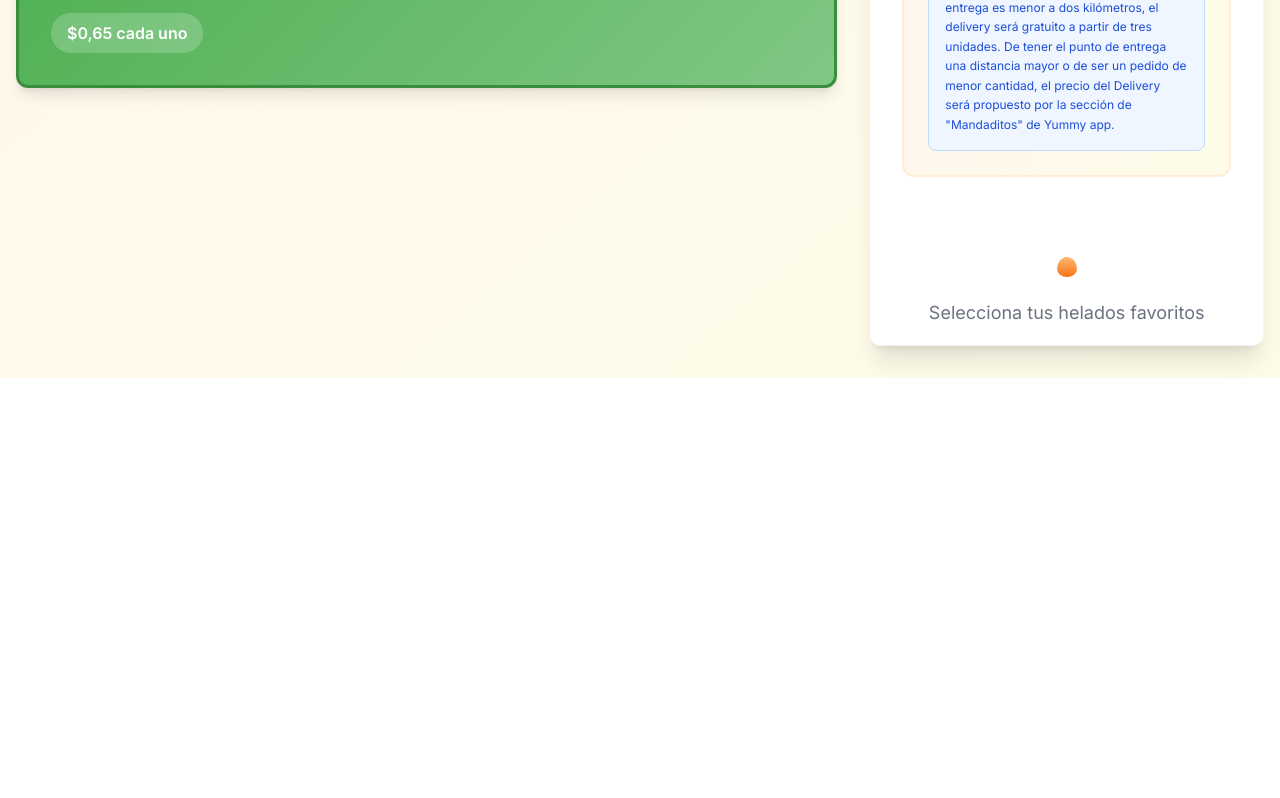
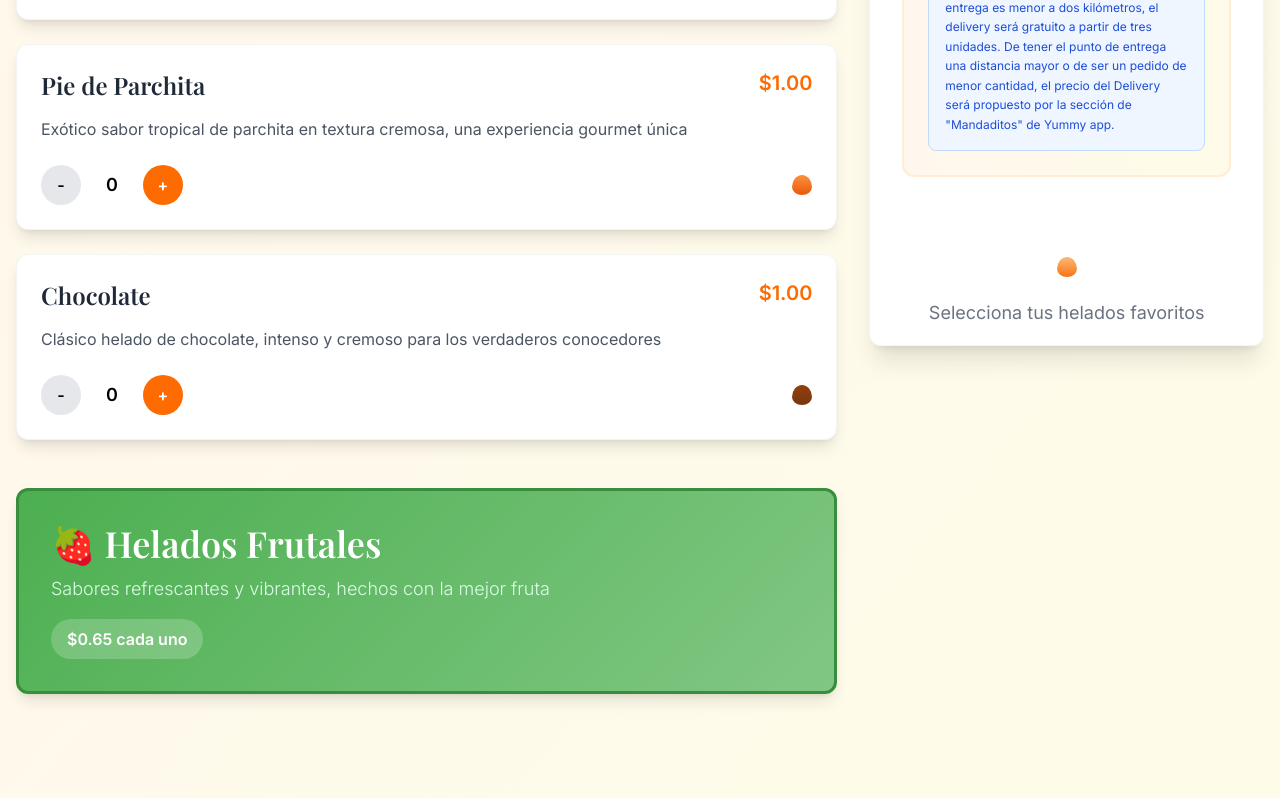
Before and after one commit to Toppays/Toppymenu, a plain HTML site: page index.html in a window 1280 px wide. Shown: the part 716-1514 px from the top of the page. Before the commit the page ends 1094 px from the top, so only its background shows below. Drawn offline with nearby package versions, Linux system fonts and the light colour scheme.

Commit message:
Update index.html

```diff
--- a/index.html
+++ b/index.html
@@ -78,7 +78,7 @@
                             <h2 class="font-playfair text-4xl font-semibold text-white mb-3">🍓 Helados Frutales</h2>
                             <p class="text-green-100 font-light text-lg">Sabores refrescantes y vibrantes, hechos con la mejor fruta</p>
                             <div class="mt-4 flex items-center">
-                                <span class="bg-white bg-opacity-20 px-4 py-2 rounded-full text-white font-semibold">$0,65 cada uno</span>
+                                <span class="bg-white bg-opacity-20 px-4 py-2 rounded-full text-white font-semibold">$0.65 cada uno</span>
                             </div>
                         </div>
 
@@ -144,7 +144,7 @@
         let selectedDeliveryMethod = null;
 
         // ** Tasa del día BCV **
-        const bcvRate = 136,89; // Por favor, cámbialo al valor actual del día
+        const bcvRate = 136.89; // Por favor, cámbialo al valor actual del día
 
         // ** INVENTARIO DE HELADOS **
         // Si el `stock` es 1 o 0, el sabor no se mostrará en el menú.
@@ -157,7 +157,7 @@
                 cappuoreo: { name: 'Cappu-Oreo', description: 'Una explosión de sabor a café y galleta Oreo, con una textura increíblemente suave', price: 1.00, stock: 0, shapeColor: 'bg-gradient-to-b from-gray-500 to-gray-700' }
             },
             frutales: {
-                parchita: { name: 'Parchita', description: 'Helado frutal de parchita, con sabor intenso y ácido, perfecto para refrescar', price: 0,65, stock: 0, shapeColor: 'bg-gradient-to-b from-yellow-400 to-orange-500' }
+                parchita: { name: 'Parchita', description: 'Helado frutal de parchita, con sabor intenso y ácido, perfecto para refrescar', price: 0.65, stock: 0, shapeColor: 'bg-gradient-to-b from-yellow-400 to-orange-500' }
             }
         };
 
```
